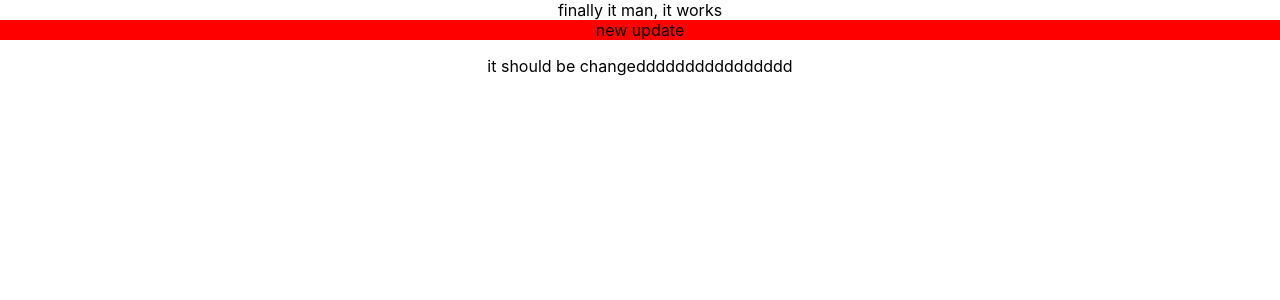
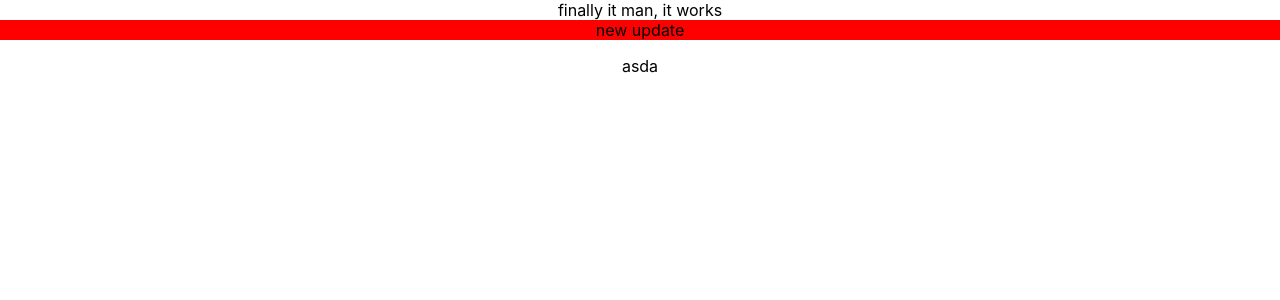
Before and after one commit to velomad/wisdomwear, a React (Create React App) app in the folder client-app/: page / in a window 1280 px wide. Shown: the top 300 px of the page. Built offline with nearby package versions, Linux system fonts and the light colour scheme.

Commit message:
caching method test

```diff
--- a/client-app/src/App.js
+++ b/client-app/src/App.js
@@ -9,7 +9,7 @@ function App() {
 			<div
       style={{backgroundColor:"red"}}
       >new update</div>
-      <p>it should be changedddddddddddddddd</p>
+      <p>asda</p>
 		</div>
 	);
 }
```
Also changed, not shown: client-app/src/service-worker.js (line endings or trailing spaces).
